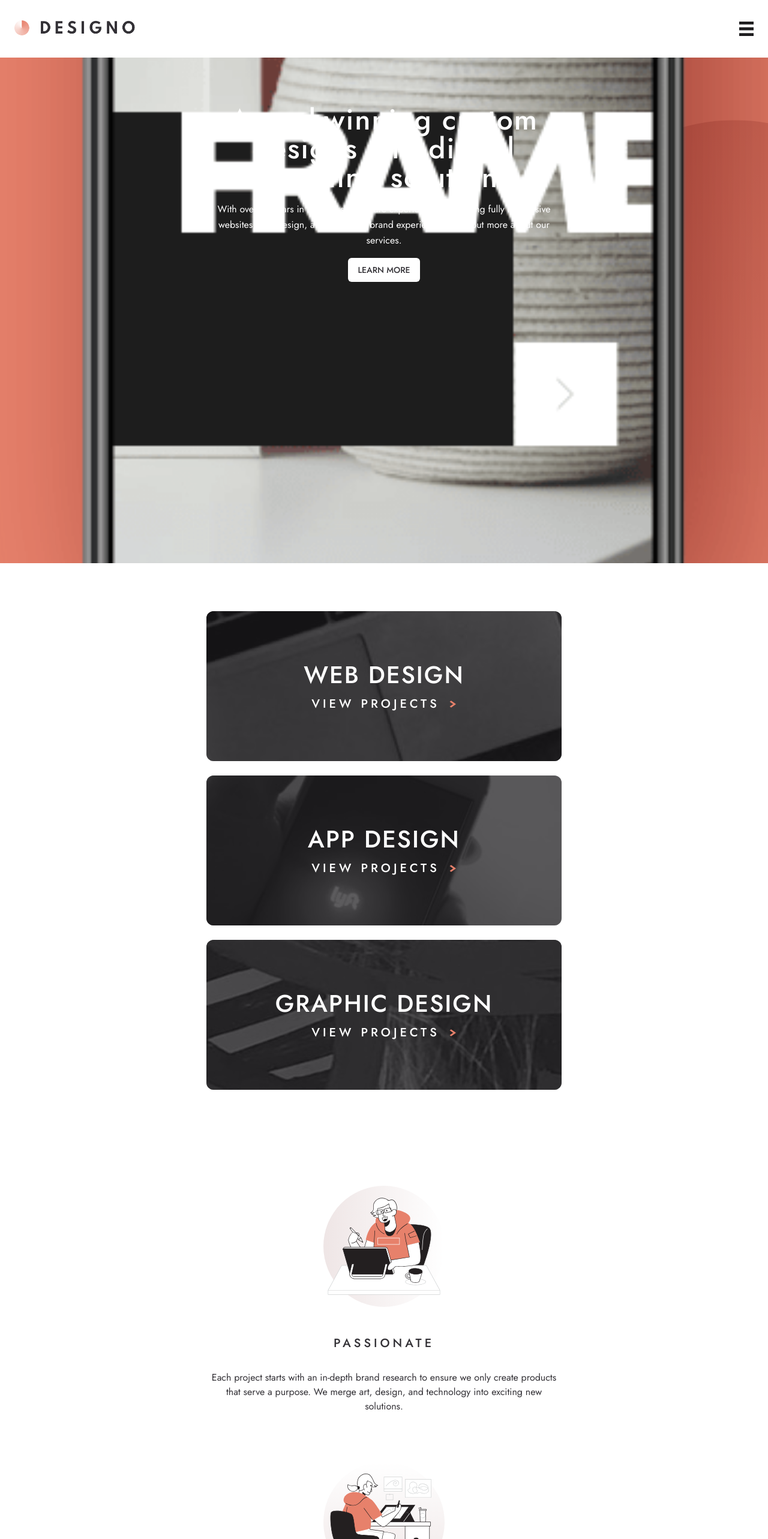
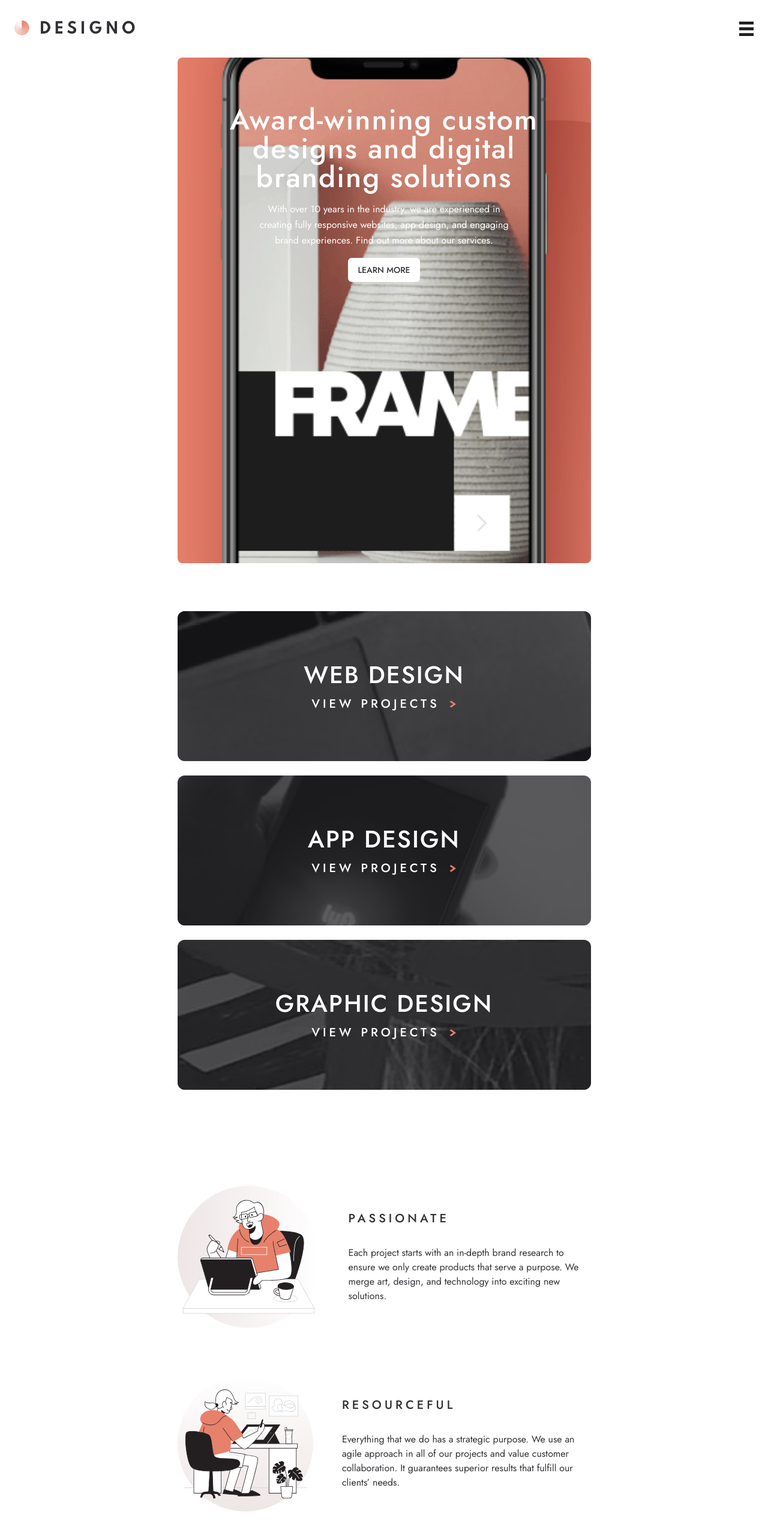
Before and after one commit to ronnieima/designo, a Next.js app: page / in a window 1280 px wide. Shown: the top 2566 px of the page at 60% size. Built offline with nearby package versions, Linux system fonts and the light colour scheme.

Commit message:
work on tablet layout

```diff
--- a/src/components/Footer.tsx
+++ b/src/components/Footer.tsx
@@ -4,12 +4,15 @@ import MaxWidthContainer from "./MaxWidthContainer";
 import NavLinks from "./ui/NavLinks";
 import SocialLinks from "./ui/SocialLinks";
 import { Button } from "./ui/button";
+import { cn } from "@/lib/utils";
 
 export default function Footer() {
   return (
     <footer className="relative bg-black pb-16 pt-[253px] text-center">
-      <MaxWidthContainer className="gap-8">
-        <div className="bg-threeCircles absolute -top-1/4 flex h-[379px] w-[327px] flex-col items-center justify-between gap-8 rounded-lg bg-peach px-6 py-16 text-white">
+      <MaxWidthContainer
+        className={cn("gap-8", "md:grid md:grid-cols-3 md:grid-rows-3")}
+      >
+        <div className="bg-threeCircles absolute  -top-1/4 flex h-[379px] max-w-[690px] flex-col items-center justify-between gap-8 rounded-lg bg-peach px-6 py-16 text-white md:p-16">
           <header className="flex flex-col gap-4 ">
             <h1>Let’s talk about your project</h1>
             <p>
@@ -18,6 +21,7 @@ export default function Footer() {
             </p>
           </header>
           <Button className="h-[56px] w-[152px] uppercase">Get in touch</Button>
+          <div className="bg-threeCircles absolute top-0 h-full w-full  bg-contain"></div>
         </div>
         <Image
           src={"/assets/shared/desktop/logo-light.png"}
@@ -27,8 +31,8 @@ export default function Footer() {
           sizes="66vw"
           alt="light logo"
         />
-        <div className="h-1 w-full bg-darkGray/20"></div>
-        <NavLinks />
+        <div className="h-1 w-full bg-darkGray/20 md:col-span-full md:row-span-2"></div>
+        <NavLinks className="md:col-span-2 md:row-[1_/_1] md:flex-row" />
         <div className="space-y-10">
           <div className="text-lightGray/50">
             <p className="font-bold">Designo Central Office </p>
--- a/src/components/HeroSection.tsx
+++ b/src/components/HeroSection.tsx
@@ -4,10 +4,10 @@ import Image from "next/image";
 
 export default function HeroSection() {
   return (
-    <section className="relative -z-30 h-[843px] w-full overflow-clip bg-peach">
-      <MaxWidthContainer className="gap-4 pt-20 text-center text-white">
+    <section className="relative -z-30 mx-auto h-[843px] max-w-[689px] overflow-clip bg-peach md:rounded-lg">
+      <MaxWidthContainer className="max-w-[573px] gap-4 pt-20 text-center text-white">
         <h1>Award-winning custom designs and digital branding solutions</h1>
-        <p>
+        <p className="max-w-[445px]">
           With over 10 years in the industry, we are experienced in creating
           fully responsive websites, app design, and engaging brand experiences.
           Find out more about our services.
--- a/src/components/MaxWidthContainer.tsx
+++ b/src/components/MaxWidthContainer.tsx
@@ -10,7 +10,7 @@ export default function MaxWidthContainer({ children, className }: Props) {
   return (
     <div
       className={cn(
-        "mx-auto flex max-w-[640px] flex-col items-center justify-center px-6",
+        "mx-auto flex max-w-[689px] flex-col items-center justify-center px-6 md:px-0",
         className,
       )}
     >
--- a/src/components/ui/NavLinks.tsx
+++ b/src/components/ui/NavLinks.tsx
@@ -1,10 +1,16 @@
 import { links } from "@/lib/content";
+import { cn } from "@/lib/utils";
 import Link from "next/link";
 import React from "react";
 
-export default function NavLinks() {
+export default function NavLinks({ className }: { className?: string }) {
   return (
-    <ul className="flex flex-col items-center justify-center gap-8 text-white">
+    <ul
+      className={cn(
+        "flex flex-col items-center justify-center gap-8 text-white",
+        className,
+      )}
+    >
       {links.map((link) => (
         <Link
           key={link.label}
--- a/src/components/ui/Quality.tsx
+++ b/src/components/ui/Quality.tsx
@@ -18,25 +18,28 @@ export default function Quality({
   return (
     <figure
       className={cn(
-        "relative flex flex-col items-center justify-center gap-12 text-center",
+        " flex flex-col items-center justify-center gap-12 text-center",
+        "md:flex-row",
       )}
     >
+      <div className="relative size-[202px] h-full w-full">
         <Image
           src={imageUrl}
           width={0}
           height={0}
-        className={cn("size-[202px] bg-cover ")}
+          className={cn("h-full w-full bg-cover")}
           sizes="100vw"
           alt={header}
         />
         <div
           className={cn(
-          "bg-circle absolute top-0 -z-10 size-[202px] bg-cover",
+            "bg-circle absolute top-0 -z-10 h-full w-full bg-cover",
             className,
           )}
         ></div>
+      </div>
 
-      <header className="space-y-8">
+      <header className="space-y-8 md:text-left">
         <h3 className="text-[20px]">{header}</h3>
         <figcaption>{description}</figcaption>
       </header>
```
Lines whose indentation alone changed are shown as unchanged.
